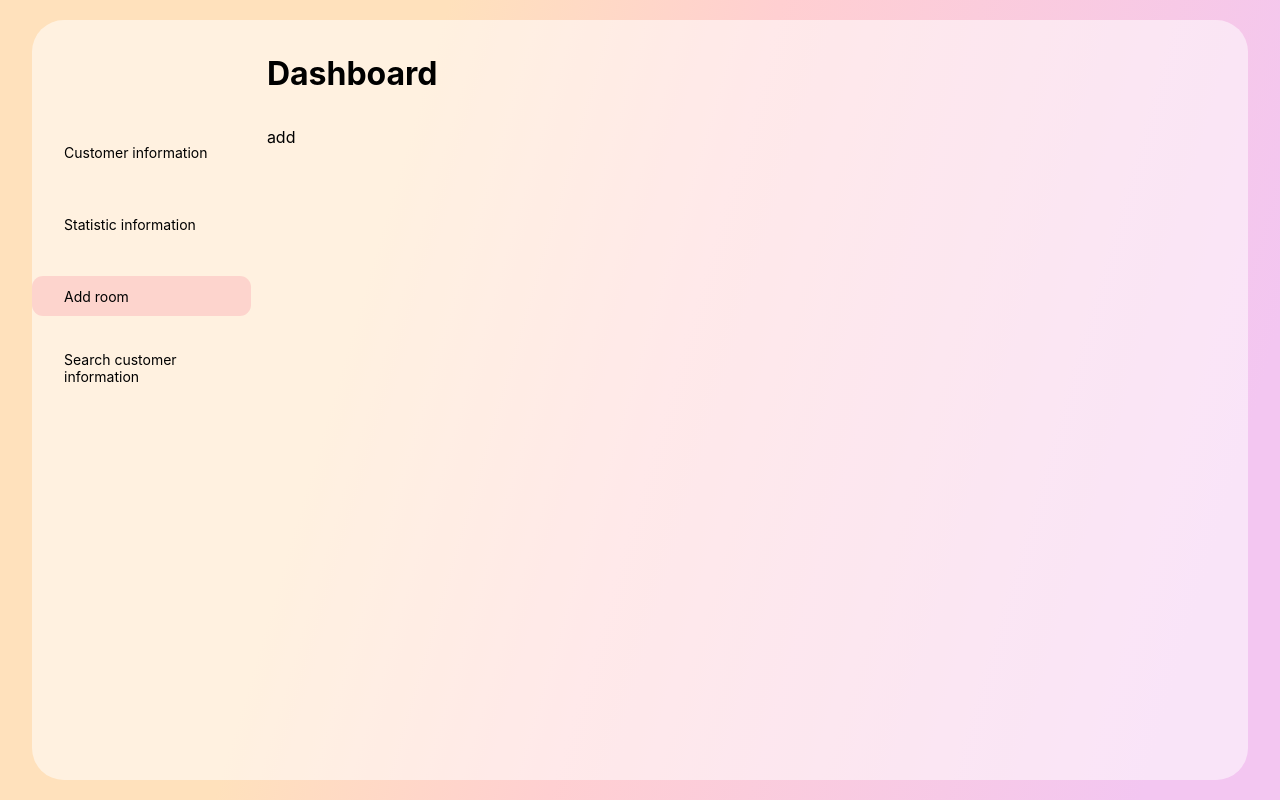
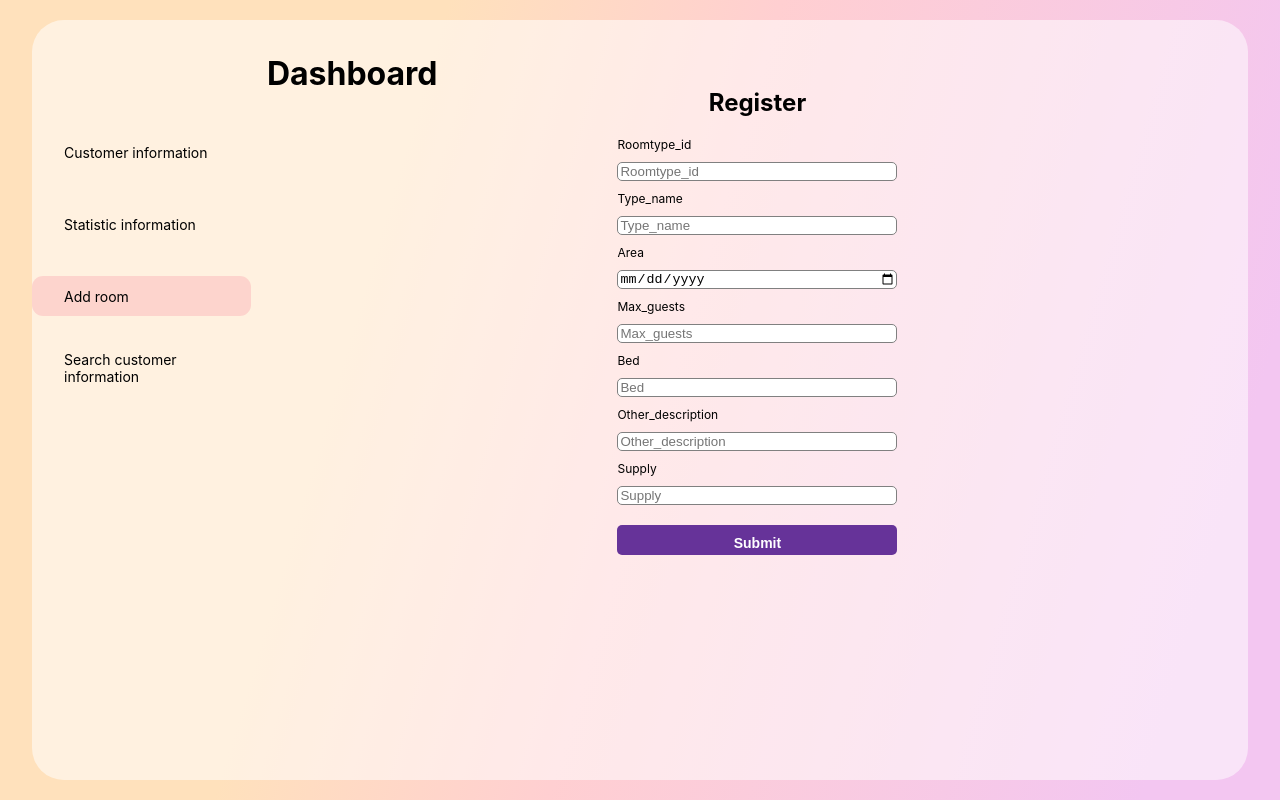
Before and after one commit to theson2604/Database-Systems-Project, a React (Create React App) app in the folder frontend/: page /db in a window 1280 px wide. Both pictures are taken after a click on the element "Add room". Built offline with nearby package versions, Linux system fonts and the light colour scheme.

Commit message:
add add form

```diff
--- a/frontend/src/components/AddRoom/AddRoom.js
+++ b/frontend/src/components/AddRoom/AddRoom.js
@@ -1,5 +1,109 @@
+import { useState } from "react";
+import "./AddRoom.scss";
+import Form from '../Form/Form'
+
 function AddRoom() {
-    return (<div>add</div>);
+    const [values, setValues] = useState({
+        Roomtype_id: "",
+        Type_name: "",
+        Area: "",
+        Max_guests: "",
+        Bed: "",
+        Other_description: "",
+        Supply: "",
+      });
+
+      const inputs = [
+        {
+          id: 1,
+          name: "Roomtype_id",
+          type: "text",
+          placeholder: "Roomtype_id",
+          errorMessage:
+            "Username should be 2-16 characters and shouldn't include any special character!",
+          label: "Roomtype_id",
+          pattern: "^[A-Za-z0-9]{1,16}$",
+          required: true,
+        },
+        {
+          id: 2,
+          name: "Type_name",
+          type: "text",
+          placeholder: "Type_name",
+          errorMessage: "It should be a valid email address!",
+          label: "Type_name",
+          required: true,
+        },
+        {
+          id: 3,
+          name: "Area",
+          type: "date",
+          placeholder: "Area",
+          label: "Area",
+        },
+        {
+          id: 4,
+          name: "Max_guests",
+          type: "text",
+          placeholder: "Max_guests",
+          errorMessage:
+            "Max_guests should be 8-20 characters and include at least 1 letter, 1 number and 1 special character!",
+          label: "Max_guests",
+          required: true,
+        },
+        {
+          id: 5,
+          name: "Bed",
+          type: "text",
+          placeholder: "Bed",
+          errorMessage: "Passwords don't match!",
+          label: "Bed",
+          required: true,
+        },
+        {
+            id: 6,
+            name: "Other_description",
+            type: "text",
+            placeholder: "Other_description",
+            errorMessage: "Passwords don't match!",
+            label: "Other_description",
+            required: true,
+          },
+          {
+            id: 7,
+            name: "Supply",
+            type: "text",
+            placeholder: "Supply",
+            errorMessage: "Passwords don't match!",
+            label: "Supply",
+            required: true,
+          },
+      ];
+
+      const handleSubmit = (e) => {
+        e.preventDefault();
+      };
+
+      const onChange = (e) => {
+        setValues({ ...values, [e.target.name]: e.target.value });
+      };
+
+      return (
+        <div className="add">
+          <form onSubmit={handleSubmit}>
+            <h2>Register</h2>
+            {inputs.map((input) => (
+              <Form
+                key={input.id}
+                {...input}
+                value={values[input.name]}
+                onChange={onChange}
+              />
+            ))}
+            <button>Submit</button>
+          </form>
+        </div>
+      );
 }
 
 export default AddRoom;
--- /dev/null
+++ b/frontend/src/components/AddRoom/AddRoom.scss
@@ -0,0 +1,37 @@
+.add {
+    display: flex;
+    align-items: center;
+    justify-content: center;
+    background-size: cover;
+    background-position: center;
+
+    height: 400px;
+
+
+  form{
+      background-color: transparent;
+      padding: 0px 60px;
+      border-radius: 10px;
+
+  }
+
+  h2{
+      text-align: center;
+  }
+
+  button{
+      width: 100%;
+      height: 30px;
+      padding: 10px;
+      border: none;
+      background-color: rebeccapurple;
+      color: white;
+      border-radius: 5px;
+      font-weight: bold;
+      font-size: 14px;
+      cursor: pointer;
+      margin-top: 10px;
+      margin-bottom: 30px;
+  }
+
+}
--- /dev/null
+++ b/frontend/src/components/Form/Form.js
@@ -0,0 +1,29 @@
+import { useState } from "react";
+import "./Form.scss";
+
+const FormInput = (props) => {
+  const [focused, setFocused] = useState(false);
+  const { label, errorMessage, onChange, id, ...inputProps } = props;
+
+  const handleFocus = (e) => {
+    setFocused(true);
+  };
+
+  return (
+    <div className="formInput">
+      <label>{label}</label>
+      <input
+        {...inputProps}
+        onChange={onChange}
+        onBlur={handleFocus}
+        onFocus={() =>
+          inputProps.name === "confirmPassword" && setFocused(true)
+        }
+        focused={focused.toString()}
+      />
+      <span>{errorMessage}</span>
+    </div>
+  );
+};
+
+export default FormInput;
--- /dev/null
+++ b/frontend/src/components/Form/Form.scss
@@ -0,0 +1,33 @@
+.formInput{
+    display: flex;
+    flex-direction: column;
+    width: 280px;
+
+    input{
+        // padding: 15px;
+        margin: 10px 0px;
+        border-radius: 5px;
+        border: 1px solid gray;
+    }
+
+
+    label{
+        font-size: 12px;
+        color: black;
+    }
+
+    span{
+        font-size: 12px;
+        padding: 3px;
+        color: red;
+        display: none;
+    }
+
+    input:invalid[focused="true"]{
+        border: 1px solid red;
+    }
+
+    input:invalid[focused="true"] ~ span{
+        display: block;
+    }
+}
```
